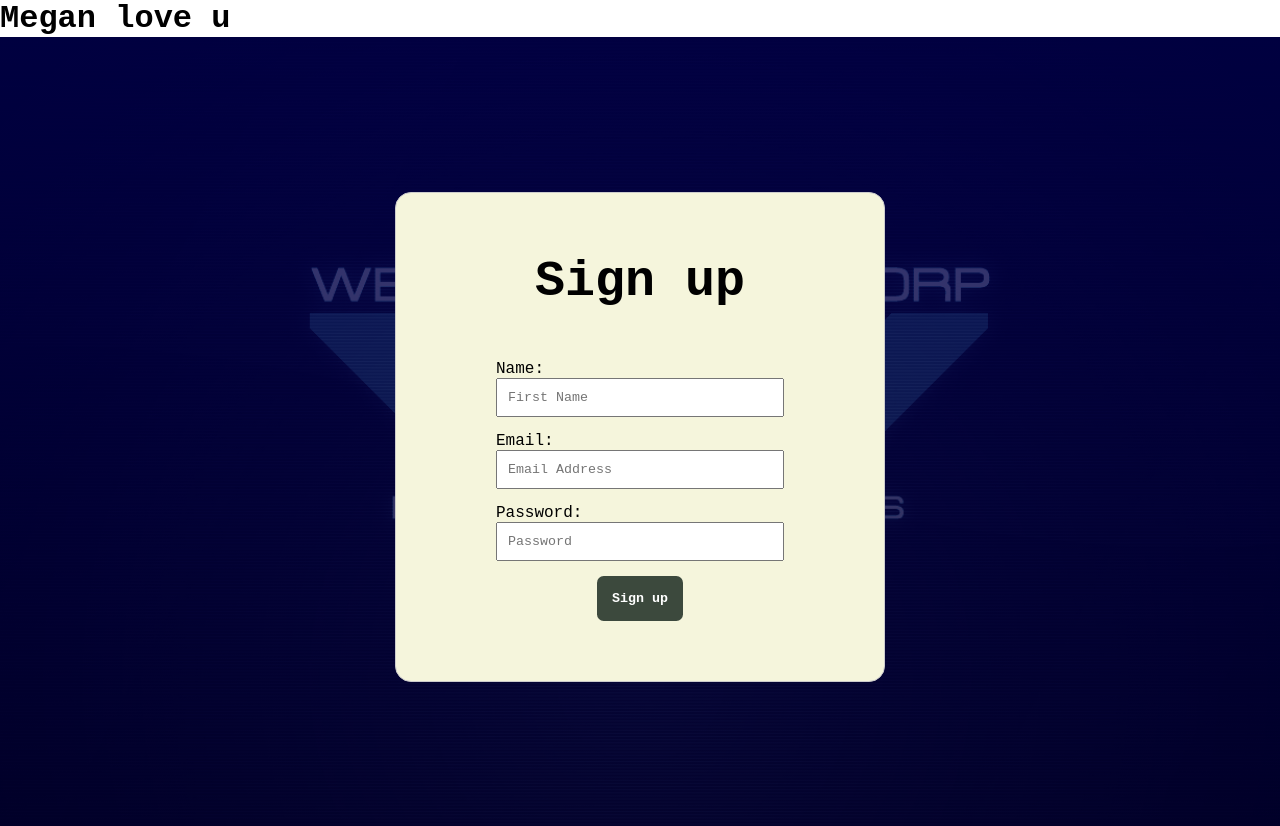
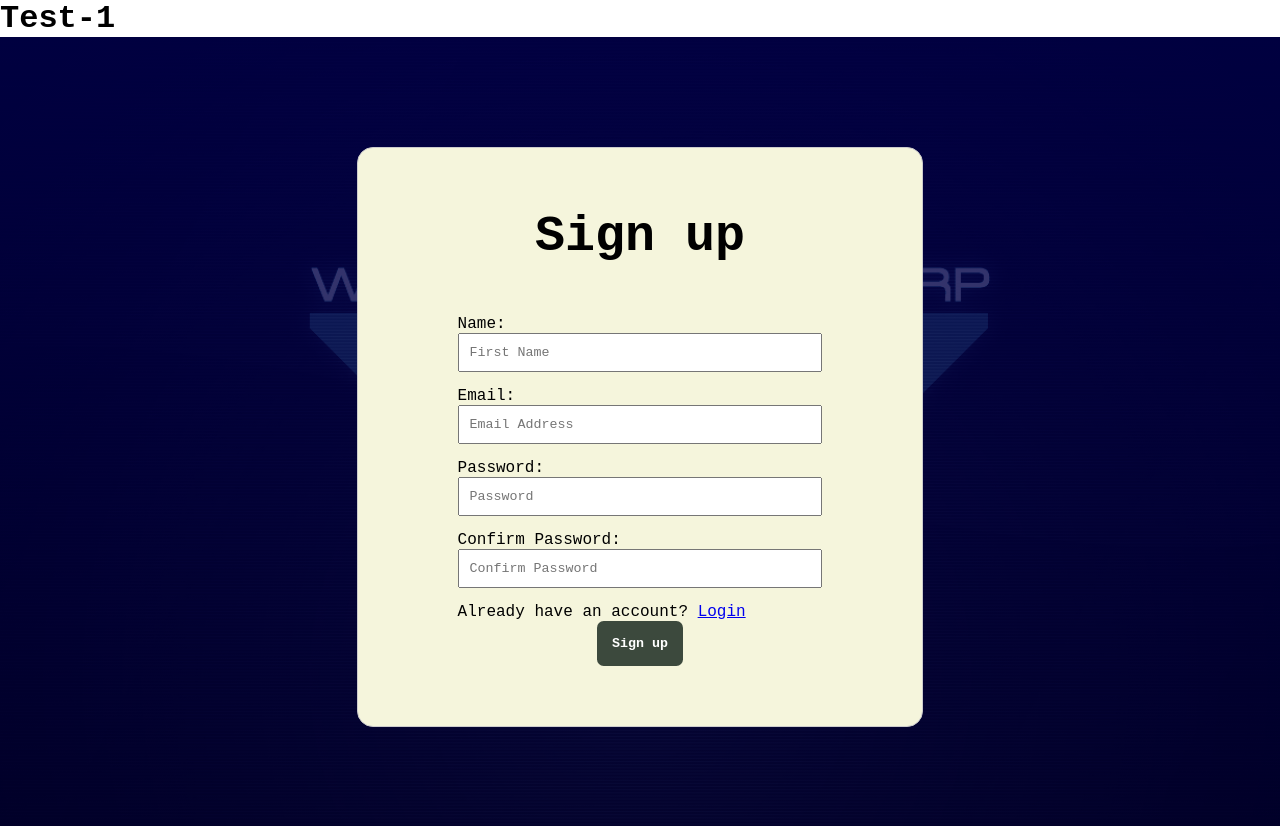
Before and after one commit to charlmaths/SimpleForm, a plain HTML site: page index.html in a window 1280 px wide. Drawn offline with Linux system fonts and the light colour scheme.

Commit message:
Edited sign up form - added confirm password

```diff
--- a/index.html
+++ b/index.html
@@ -9,7 +9,7 @@
   </head>
 
   <body>
-    <h1>Megan love u</h1>
+    <h1>Test-1</h1>
     <div class="container">
       <div class="form-box">
         <h1>Sign up</h1>
@@ -44,6 +44,18 @@
                     placeholder="Password"
                   />
                 </li>
+                <li>
+                  <label for="confirmPassword">Confirm Password: </label>
+                  <input
+                    type="password"
+                    id="confirmPassword"
+                    name="user_confirm_password"
+                    placeholder="Confirm Password"
+                  />
+                </li>
+                <li>
+                  <p>Already have an account? <a href="/">Login</a></p>
+                </li>
               </ul>
             </div>
           </div>
```
